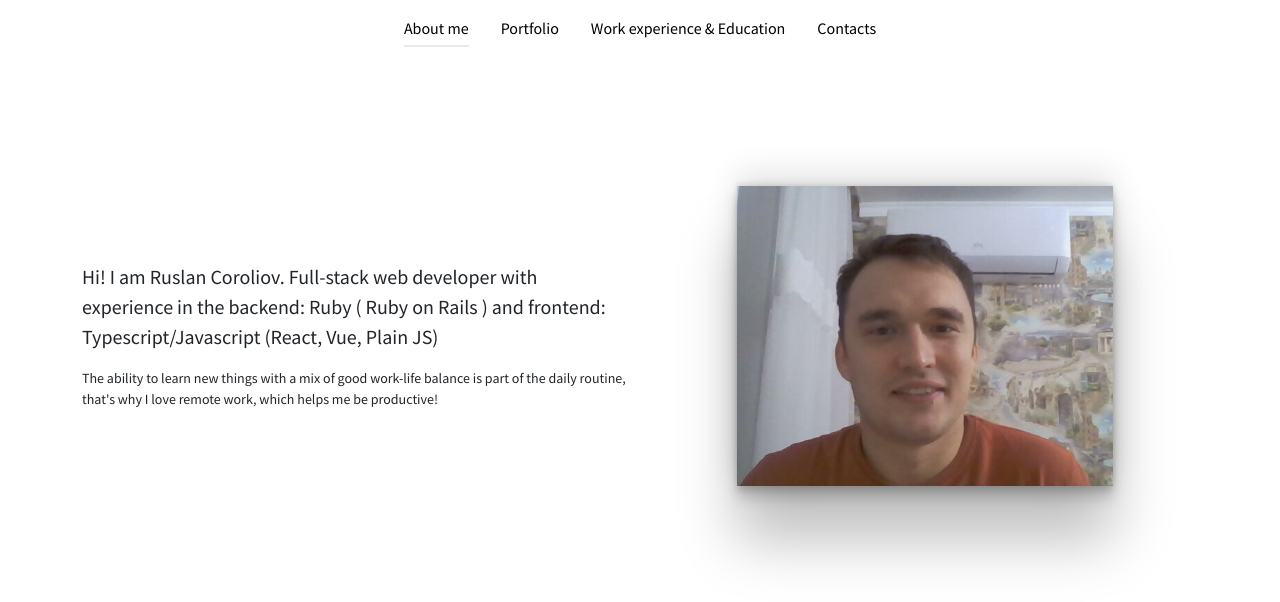
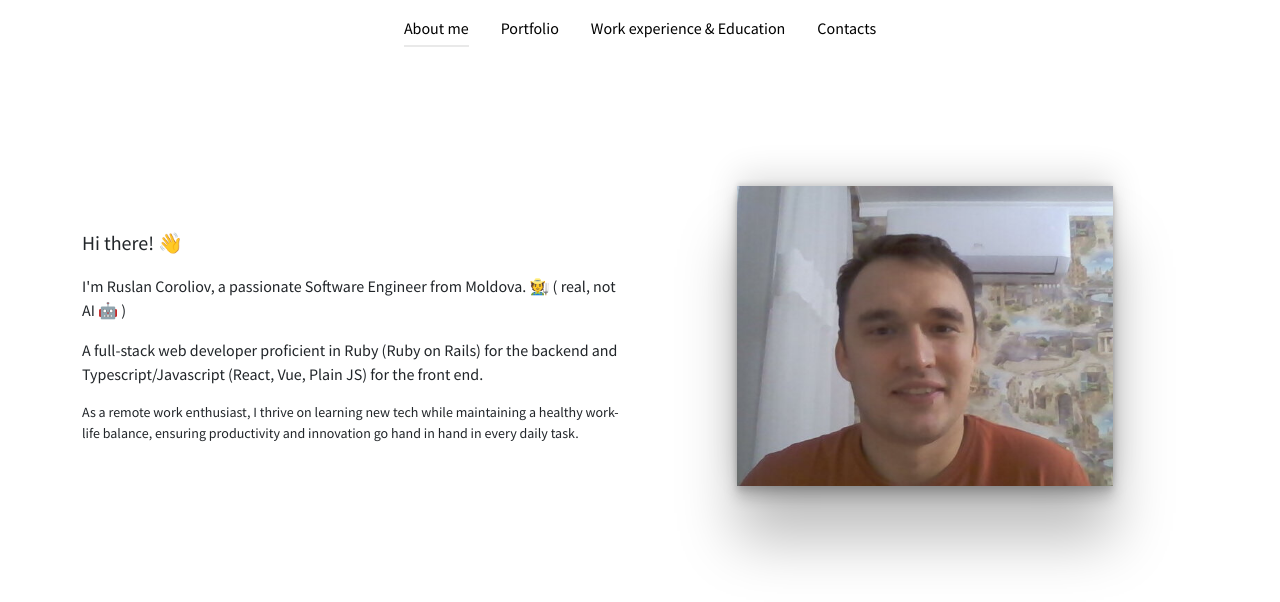
Before and after one commit to rusikf/rusikf.github.io, a React (Create React App) app: page /#/ in a window 1280 px wide. Shown: the top 602 px of the page. Built offline with nearby package versions, Linux system fonts and the light colour scheme.

Commit message:
Fix about

```diff
--- a/src/About.tsx
+++ b/src/About.tsx
@@ -5,12 +5,16 @@ export default function About() {
     <div className="row description-block align-items-center">
       <div className='text-md-start col-12 col-sm-6 d-flex flex-column'>
         <p className='lead'>
-          Hi! I am Ruslan Coroliov.
-          Full-stack web developer with experience in the backend: Ruby ( Ruby on Rails ) and frontend: Typescript/Javascript (React, Vue, Plain JS)
+        Hi there! 👋
+        </p>
+        <p>
+        I'm Ruslan Coroliov, a passionate Software Engineer from Moldova. 🧑‍🌾 ( real, not AI 🤖 )
+        </p>
+        <p>A full-stack web developer proficient in Ruby (Ruby on Rails) for the backend and Typescript/Javascript (React, Vue, Plain JS) for the front end.
         </p>
 
         <small>
-        The ability to learn new things with a mix of good work-life balance is part of the daily routine, that's why I love remote work, which helps me be productive!
+        As a remote work enthusiast, I thrive on learning new tech while maintaining a healthy work-life balance, ensuring productivity and innovation go hand in hand in every daily task.
         </small>
         </div>
       <div className='col-12 col-sm-6'>
--- a/src/Contacts.tsx
+++ b/src/Contacts.tsx
@@ -1,11 +1,12 @@
 export default function Contacts() {
+  const email = 'ruslan.coroliov+3@outlook.com';
   return (
     <div className="my-4">
       <p>
-        <a href="mailto: 19r2mctrg@mozmail.com">Send Email to me!</a>
+        <a href={`mailto:${email}`}>Email</a>
       </p>
 
-      <a href="https://www.linkedin.com/in/ruslan-korolev/" target="_blank" rel="noopener noreferrer">Send a message on LinkedIn</a>
+      <a href="https://www.linkedin.com/in/ruslan-coroliov/" target="_blank" rel="noopener noreferrer">LinkedIn</a>
     </div>
   )
 }
--- a/src/Experience.tsx
+++ b/src/Experience.tsx
@@ -6,6 +6,16 @@ interface Certificate {
 
 export default function Experience() {
   const certificates: Certificate[] = [
+    {
+      title: 'The EF Standard English Test (EF SET)  | C1 - Advanced',
+      link: 'https://www.efset.org/cert/d26oJm',
+      organization: 'EF Education First - October 2023'
+    },
+    {
+      title: 'CS50x (Computer Science)',
+      link: 'https://certificates.cs50.io/ad55c6c1-4393-4659-93f8-4f69f5dfdbff.pdf',
+      organization: 'Harvard University - September 2023'
+    },
     {
       title: 'Programming Foundations: Algorithms',
       link: 'https://www.linkedin.com/learning/certificates/252781d0c3c0bc622b43f4ee23f3ca476bc24731fc47d5d31eebaa4afab8793c?trk=share_certificate',
@@ -72,11 +82,7 @@ export default function Experience() {
       link: 'https://www.freecodecamp.org/certification/fcc49ceb0e6-b33e-4d74-8314-e27aa65db621/front-end-libraries',
       organization: 'FreeCodeCamp - 2020'
     },
-    {
-      title: 'EF Standard English Test ( EF SET ) | Intermediate',
-      link: 'https://www.efset.org/cert/vbxnWV',
-      organization: 'EFSET - 2020'
-    }
+
   ]
 
   return (
```
